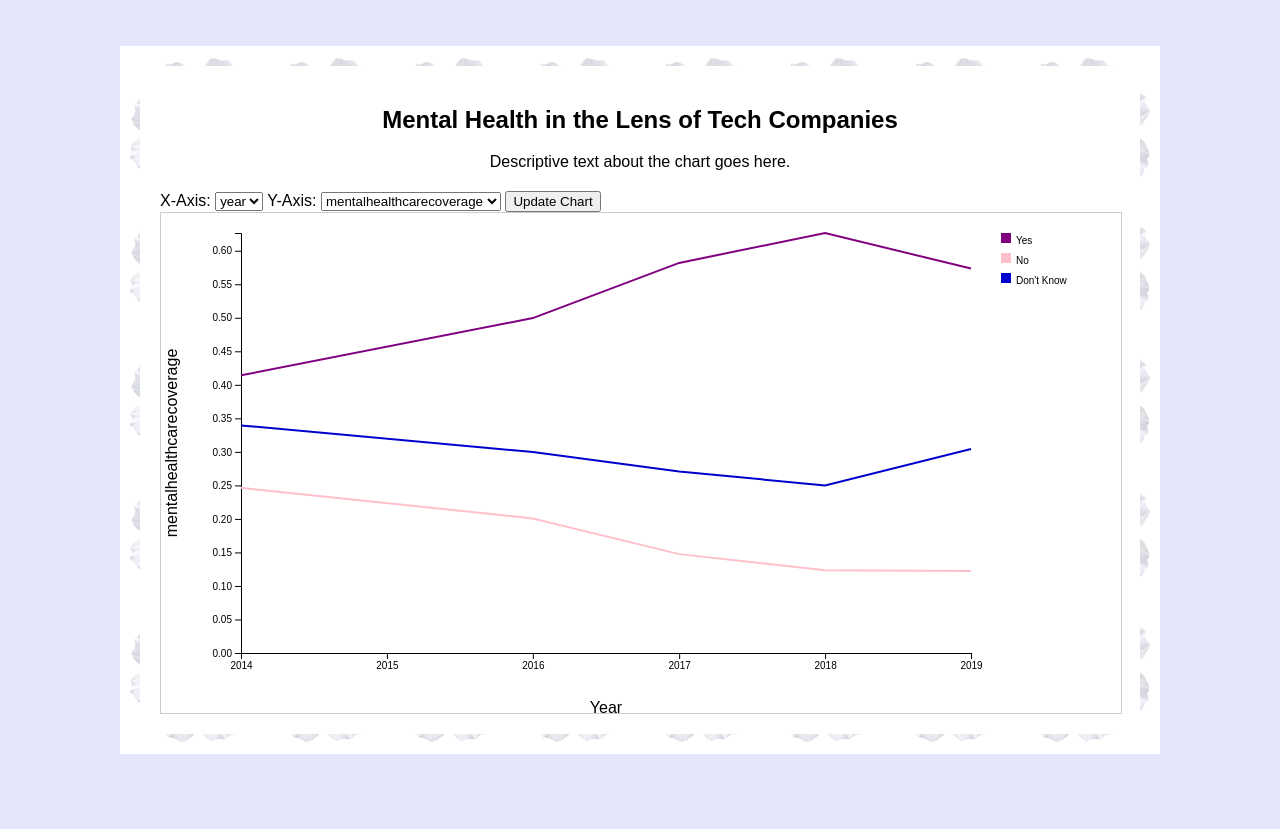
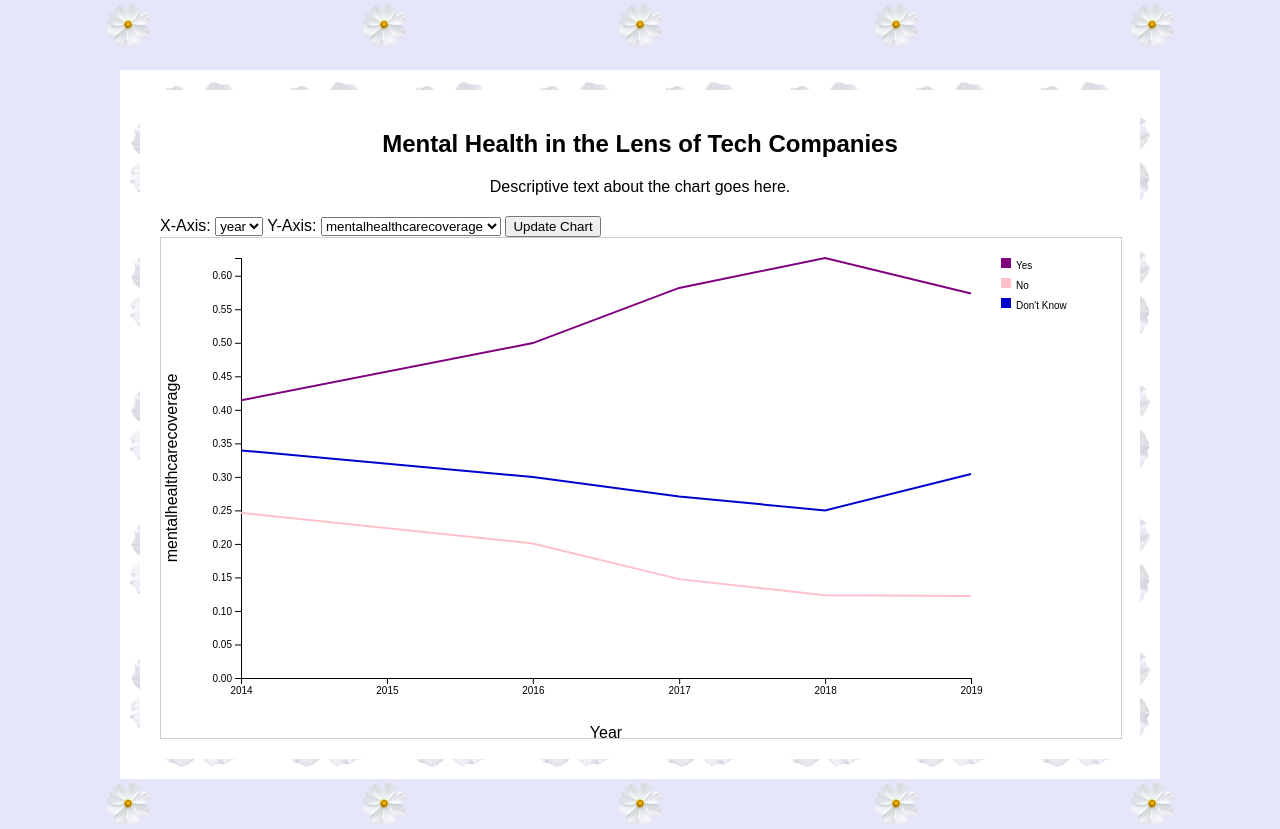
Before and after one commit to deepikasenthil24/mental_health_in_tech, a plain HTML site: page index.html in a window 1280 px wide. Before the commit the page ends 800 px from the top, so only its background shows below. Drawn offline with nearby package versions, Linux system fonts and the light colour scheme.

Commit message:
el flowers

```diff
--- a/index.html
+++ b/index.html
@@ -12,7 +12,7 @@
             margin: 0;
             padding: 0;
             display: flex;
-            justify-content: center;
+            flex-direction: column;
             align-items: center;
             height: 100vh;
         }
@@ -34,9 +34,26 @@
             margin-bottom: 20px;
             text-align: center;
         }
+        .lily-decorations {
+            width: 100%;
+            display: flex;
+            justify-content: space-around;
+            margin-bottom: 20px;
+        }
+        .lily-decorations img {
+            width: 50px;
+            height: auto;
+        }
     </style>
 </head>
 <body>
+    <div class="lily-decorations">
+        <img src="lily-petals.png" alt="Lily Petals">
+        <img src="lily-petals.png" alt="Lily Petals">
+        <img src="lily-petals.png" alt="Lily Petals">
+        <img src="lily-petals.png" alt="Lily Petals">
+        <img src="lily-petals.png" alt="Lily Petals">
+    </div>
     <div class="container">
         <div class="text-section">
             <h2>Mental Health in the Lens of Tech Companies</h2>
@@ -58,6 +75,13 @@
         <div id="chart"></div>
         <div id="legend"></div>
     </div>
+    <div class="lily-decorations">
+        <img src="lily-petals.png" alt="Lily Petals">
+        <img src="lily-petals.png" alt="Lily Petals">
+        <img src="lily-petals.png" alt="Lily Petals">
+        <img src="lily-petals.png" alt="Lily Petals">
+        <img src="lily-petals.png" alt="Lily Petals">
+    </div>
 
     <script src="document.js"></script>
 </body>
```
Also changed, not shown: 1 other file.
